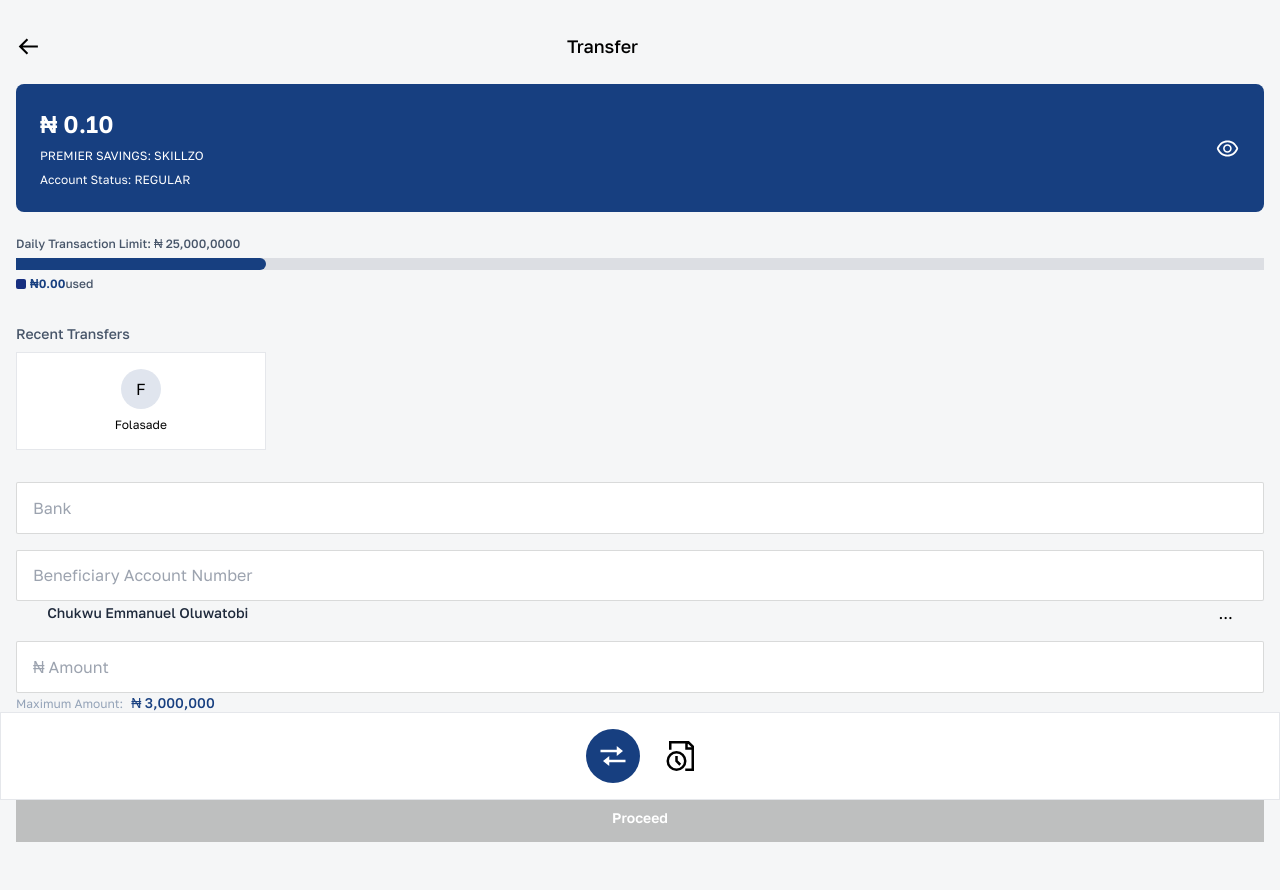
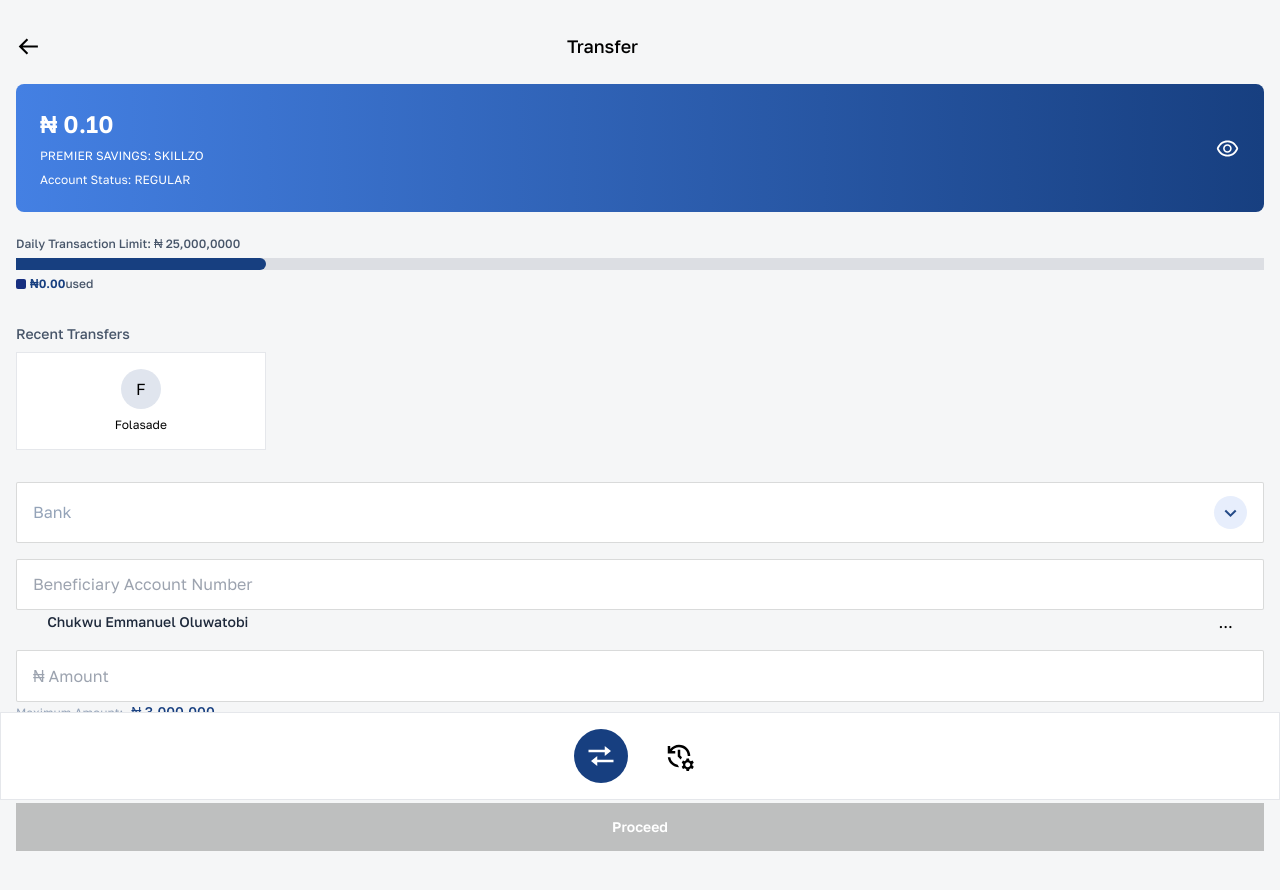
Before and after one commit to skillzo/Access, a React (Vite) app: page / in a window 1280 px wide. Shown: the top 890 px of the page. Built offline with nearby package versions, Linux system fonts and the light colour scheme.

Commit message:
link active state

```diff
--- a/src/App.tsx
+++ b/src/App.tsx
@@ -19,7 +19,7 @@ function App() {
         </div>
 
         {/* Account Dashboard */}
-        <div className="bg-[#173f80] text-white text-xs p-[2em] rounded-lg  flex justify-between items-center">
+        <div className="bg-gradient-to-r from-[#4480e3] to-[#173f80] text-white text-xs p-[2em] rounded-lg  flex justify-between items-center">
           <div className="space-y-2">
             <div className="text-2xl font-semibold">
               {showBalance ? "skillzo" : <p>&#8358; 0.10</p>}
--- a/src/Pages/Transactions.tsx
+++ b/src/Pages/Transactions.tsx
@@ -3,7 +3,9 @@ import React from "react";
 export default function Transactions() {
   return (
     <div>
-      <div></div>
+      <div>
+
+      </div>
     </div>
   );
 }
--- a/src/Pages/Transfer.tsx
+++ b/src/Pages/Transfer.tsx
@@ -2,6 +2,7 @@ import React from "react";
 import RecentTransfer from "../components/RecentTransfer";
 import Button from "../components/tinycomp/Button";
 import Input from "../components/tinycomp/Input";
+import { BiChevronDown } from "react-icons/bi";
 
 export default function Transfer() {
   return (
@@ -14,7 +15,12 @@ export default function Transfer() {
         </div>
       </div>
       <div className="space-y-[1em]">
-        <Input type="text" placeholder="Bank" />
+        <div className="bg-white flex justify-between items-center w-full px-[1em] py-[0.8em]  rounded-sm outline-none border border-[#bbbcbc8e]">
+          <p className="text-slate-400">Bank</p>
+          <div className="p-1 rounded-full bg-[#e7eefc]">
+            <BiChevronDown color="#254b88" />
+          </div>
+        </div>
         <div>
           <Input type="text" placeholder="Beneficiary Account Number" />
           <div className="flex justify-between items-center w-[95%] mx-auto">
--- a/src/components/navigations/Footer.tsx
+++ b/src/components/navigations/Footer.tsx
@@ -1,17 +1,29 @@
-import React from "react";
+import { NavLink } from "react-router-dom";
 import { BiTransfer } from "react-icons/bi";
-import { GrDocumentTime } from "react-icons/gr";
+import { MdOutlineManageHistory } from "react-icons/md";
 import { IconContext } from "react-icons/lib";
+
 export default function Footer() {
+  const style = {
+    inital: "p-3 rounded-full ",
+    active: "p-3 rounded-full bg-[#173f80] text-white",
+  };
+
   return (
-    <IconContext.Provider value={{ size: "30px", color: "#fff" }}>
+    <IconContext.Provider value={{ size: "30px" }}>
       <div className="fixed bottom-0 w-full border-t border bg-white flex justify-center items-center space-x-6 py-[1em]">
-        <div className="p-3 rounded-full bg-[#173f80]">
+        <NavLink
+          to="/"
+          className={({ isActive }) => (isActive ? style.active : style.inital)}
+        >
           <BiTransfer />
-        </div>
-        <div>
-          <GrDocumentTime />
-        </div>
+        </NavLink>
+        <NavLink
+          to="/transactions"
+          className={({ isActive }) => (isActive ? style.active : style.inital)}
+        >
+          <MdOutlineManageHistory />
+        </NavLink>
       </div>
     </IconContext.Provider>
   );
--- a/src/index.css
+++ b/src/index.css
@@ -3,8 +3,7 @@
 @tailwind components;
 @tailwind utilities;
 
-@layer {
-  @layer {
+@layer base {
   :root {
     --bg-color: #f5f6f7;
   }
@@ -21,5 +20,7 @@
   body::-webkit-scrollbar {
     display: none;
   }
+  a {
+    -webkit-tap-highlight-color: transparent;
   }
 }
```
Lines whose indentation alone changed are shown as unchanged.
